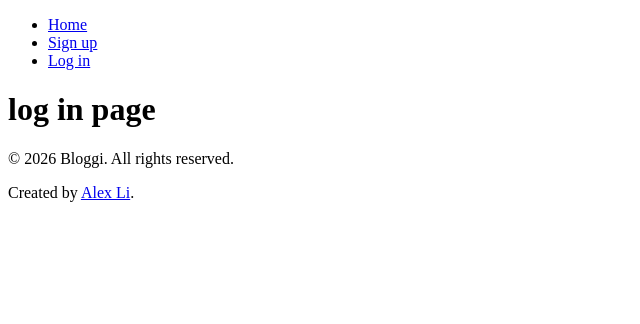
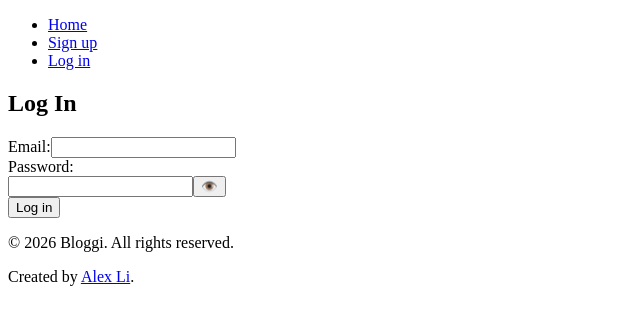
Before and after one commit to AlexLi1989/Bloggi, a React (Vite) app in the folder frontend-view/bloggi-view/: page /login in a window 1280 px wide. Shown: the top 324 px of the page, without its empty margins (0-640 px from the left). Built offline with nearby package versions, Linux system fonts and the light colour scheme; no server answers.

Commit message:
feat:login and home page done

```diff
--- a/frontend-view/bloggi-view/src/pages/BlogDetailPage.jsx
+++ b/frontend-view/bloggi-view/src/pages/BlogDetailPage.jsx
@@ -1,3 +1,56 @@
-export default function BlogDetailPage() {
-  return <h1>blog detail page</h1>;
+import { useState, useEffect } from "react";
+import { Link } from "react-router-dom";
+import api from "../api/axios.js";
+import { useAuth } from "../context/AuthContext";
+
+export default function HomePage() {
+  const { isAuthenticated } = useAuth();
+  const [blogs, setBlogs] = useState([]);
+  const [isLoading, setIsLoading] = useState(true);
+  const [errors, setErrors] = useState("");
+
+  useEffect(() => {
+    setErrors("");
+    setIsLoading(true);
+    const fetchBlogs = async () => {
+      try {
+        const res = await api.get("/blogs");
+        setBlogs(res.data.blogs);
+      } catch (error) {
+        setErrors(error.message);
+      } finally {
+        setIsLoading(false);
+      }
+    };
+    fetchBlogs();
+  }, [isAuthenticated]);
+
+  if (isLoading) {
+    return <p>Loading...</p>;
+  }
+
+  return (
+    <section>
+      <h2>Blogs</h2>
+      {errors && <p>Failed to load Blogs.</p>}
+      {!errors && blogs.length === 0 ? (
+        <p>No blogs found.</p>
+      ) : (
+        <ul>
+          {blogs &&
+            blogs.map((blog) => {
+              return (
+                <li key={blog.id}>
+                  <h3>{blog.title}</h3>
+                  <p>{blog.user.username}</p>
+                  <p>{new Date(blog.createdAt).toLocaleDateString()}</p>
+                  {!blog.isPublished && <span>[Draft]</span>}
+                  <Link to={`/blogs/${blog.id}`}>Show more</Link>
+                </li>
+              );
+            })}
+        </ul>
+      )}
+    </section>
+  );
 }
--- a/frontend-view/bloggi-view/src/pages/HomePage.jsx
+++ b/frontend-view/bloggi-view/src/pages/HomePage.jsx
@@ -1,3 +1,56 @@
+import { useState, useEffect } from "react";
+import { Link } from "react-router-dom";
+import api from "../api/axios.js";
+import { useAuth } from "../context/AuthContext";
+
 export default function HomePage() {
-  return <h1>home page</h1>;
+  const { isAuthenticated } = useAuth();
+  const [blogs, setBlogs] = useState([]);
+  const [isLoading, setIsLoading] = useState(true);
+  const [errors, setErrors] = useState("");
+
+  useEffect(() => {
+    setErrors("");
+    setIsLoading(true);
+    const fetchBlogs = async () => {
+      try {
+        const res = await api.get("/blogs");
+        setBlogs(res.data.blogs);
+      } catch (error) {
+        setErrors(error.message);
+      } finally {
+        setIsLoading(false);
+      }
+    };
+    fetchBlogs();
+  }, [isAuthenticated]);
+
+  if (isLoading) {
+    return <p>Loading...</p>;
+  }
+
+  return (
+    <section>
+      <h2>Blogs</h2>
+      {errors && <p>Failed to load Blogs.</p>}
+      {!errors && blogs.length === 0 ? (
+        <p>No blogs found.</p>
+      ) : (
+        <ul>
+          {blogs &&
+            blogs.map((blog) => {
+              return (
+                <li key={blog.id}>
+                  <h3>{blog.title}</h3>
+                  <p>{blog.user.username}</p>
+                  <p>{new Date(blog.createdAt).toLocaleDateString()}</p>
+                  {!blog.isPublished && <span>[Draft]</span>}
+                  <Link to={`/blogs/${blog.id}`}>Show more</Link>
+                </li>
+              );
+            })}
+        </ul>
+      )}
+    </section>
+  );
 }
--- a/frontend-view/bloggi-view/src/pages/LoginPage.jsx
+++ b/frontend-view/bloggi-view/src/pages/LoginPage.jsx
@@ -1,3 +1,107 @@
+import validator from "validator";
+import { useState } from "react";
+import api from "../api/axios.js";
+import { useAuth } from "../context/AuthContext";
+import { useNavigate } from "react-router-dom";
+
 export default function LoginPage() {
-  return <h1>log in page</h1>;
+  const [email, setEmail] = useState("");
+  const [password, setPassword] = useState("");
+  const [errors, setErrors] = useState({});
+  const [isSubmitting, setIsSubmitting] = useState(false);
+  const [apiError, setApiError] = useState("");
+  const navigate = useNavigate();
+  const { login } = useAuth();
+  const [showPassword, setShowPassword] = useState(false);
+
+  const handleSubmit = async (e) => {
+    e.preventDefault();
+    setApiError("");
+    const newErrors = {};
+
+    //email validation
+    if (validator.isEmpty(email, { ignore_whitespace: true })) {
+      newErrors.email = "Please enter email.";
+    } else if (!validator.isEmail(email)) {
+      newErrors.email = "Incorrect email format.";
+    }
+
+    //password validation
+    if (validator.isEmpty(password)) {
+      newErrors.password = "Please enter password.";
+    }
+
+    setErrors(newErrors);
+
+    if (Object.keys(newErrors).length === 0) {
+      setIsSubmitting(true); //to prevent repeat submitting
+      //send data
+      try {
+        const res = await api.post("/auth/login", {
+          email: validator.trim(email),
+          password,
+        });
+        login(res.data.token);
+        return navigate("/");
+      } catch (error) {
+        const message =
+          error.response?.data?.errors?.[0]?.msg ||
+          error.response?.data?.message ||
+          "Email or password incorrect, please try again.";
+        setApiError(message);
+      } finally {
+        setIsSubmitting(false);
+      }
+    }
+  };
+
+  return (
+    <section>
+      <h1>Log In</h1>
+      <form onSubmit={handleSubmit} noValidate>
+        {apiError && <div>{apiError}</div>}
+        <div>
+          <label htmlFor="email">Email:</label>
+          <input
+            type="email"
+            id="email"
+            name="email"
+            value={email}
+            onChange={(e) => {
+              setEmail(e.target.value);
+            }}
+            autoComplete="email"
+            required
+          />
+          {errors.email && <p>{errors.email}</p>}
+        </div>
+        <div>
+          <label htmlFor="password">Password:</label>
+          <div>
+            <input
+              type={showPassword ? "text" : "password"}
+              id="password"
+              name="password"
+              value={password}
+              onChange={(e) => {
+                setPassword(e.target.value);
+              }}
+              autoComplete="current-password"
+              required
+            />
+            <button
+              type="button"
+              onClick={() => setShowPassword((prev) => !prev)}
+            >
+              👁️
+            </button>
+            {errors.password && <p>{errors.password}</p>}
+          </div>
+        </div>
+        <button type="submit" disabled={isSubmitting}>
+          {isSubmitting ? "Logging in..." : "Log in"}
+        </button>
+      </form>
+    </section>
+  );
 }
--- a/frontend-view/bloggi-view/src/pages/SignupPage.jsx
+++ b/frontend-view/bloggi-view/src/pages/SignupPage.jsx
@@ -90,7 +90,7 @@ export default function SignupPage() {
   return (
     <section>
       <h1>Sign Up</h1>
-      <form onSubmit={handleSubmit}>
+      <form onSubmit={handleSubmit} noValidate>
         {apiError && <div>{apiError}</div>}
         <div>
           <label htmlFor="userName">User Name:</label>
```
